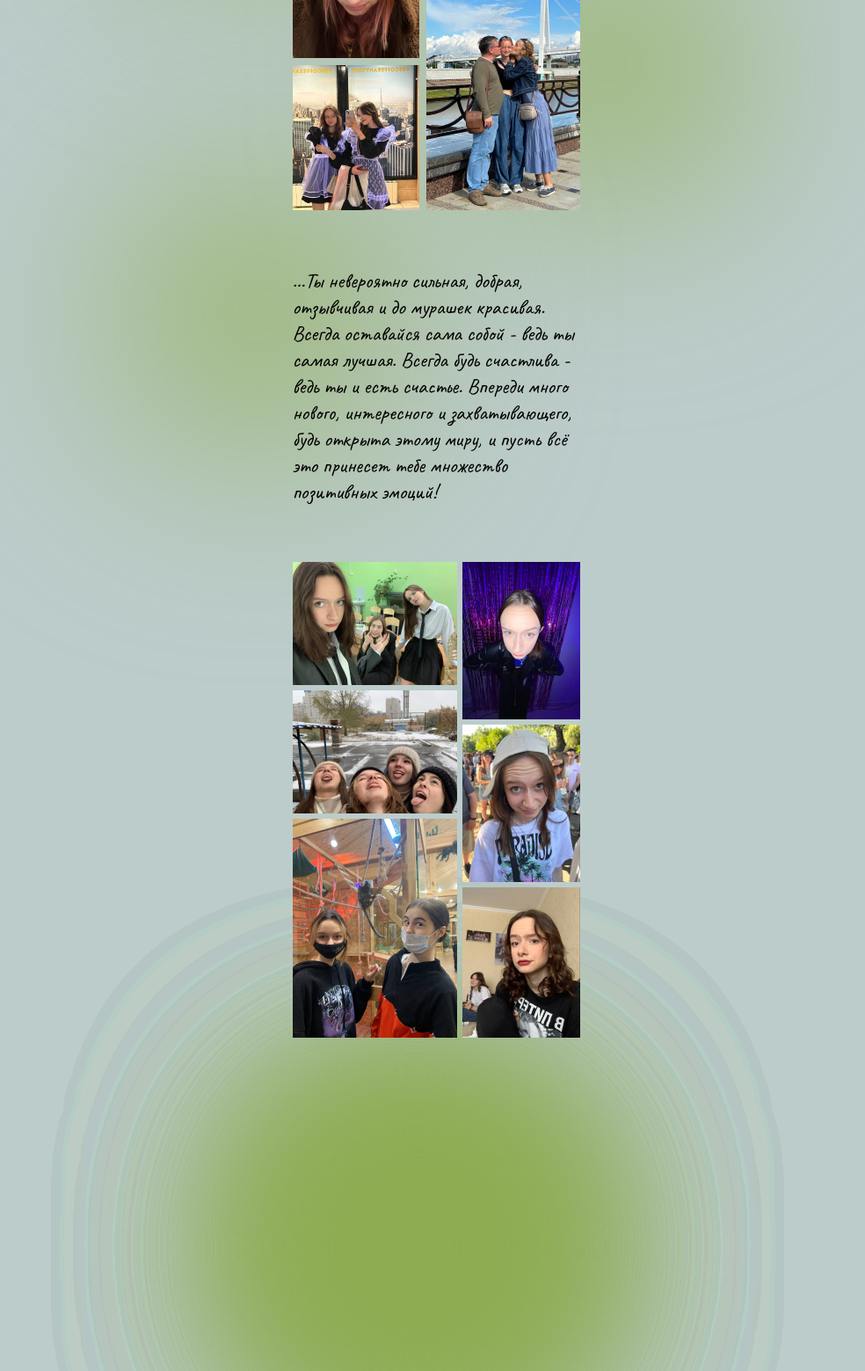
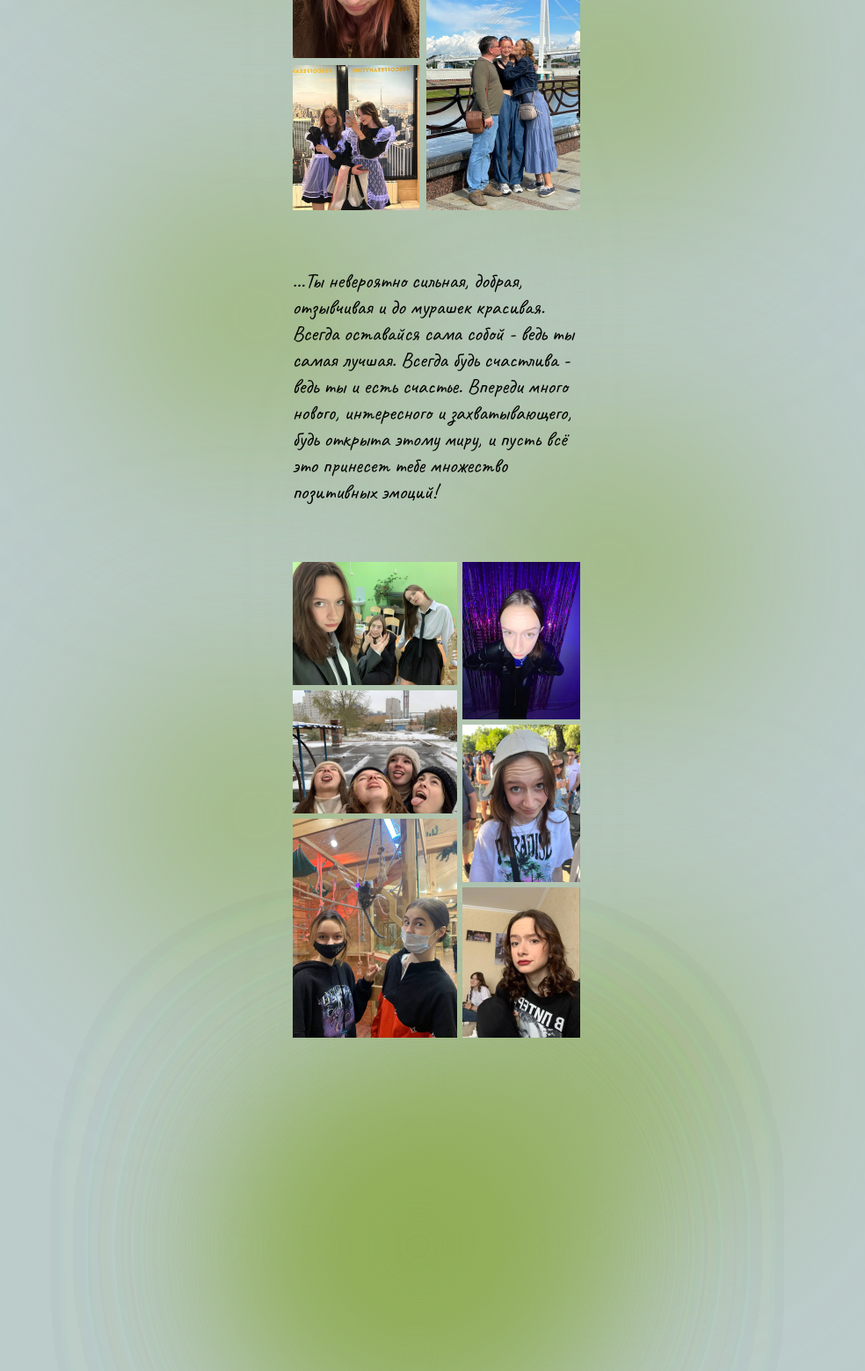
Before and after one commit to h1suraa/hbdNastya, a plain HTML site: page index.html in a window 1280 px wide. Shown: the part 3838-5397 px from the top of the page at 88% size, without its empty margins (144-1128 px from the left). Drawn offline with Linux system fonts and the light colour scheme.

Commit message:
Update style.css

```diff
--- a/css/style.css
+++ b/css/style.css
@@ -305,4 +305,40 @@ body{
     left: -182px;
 }
 
+.e16{
+    top: 4338px;
+    left: 217px;
+}
+
+.e17{
+    top: 4622px;
+    left: -182px;
+}
+
+.e18{
+    top: 4906px;
+    left: 217px;
+}
+/*
+.e19{
+    top: 5190px;
+    left: -182px;
+}
+
+.e20{
+    top: 5474px;
+    left: 217px;
+}
+
+.e21{
+    top: 5758px;
+    left: -182px;
+}
+
+.e22{
+    top: 6042px;
+    left: 217px;
+}
+*/
+
 /*---decor_ellipse end---*/
```
